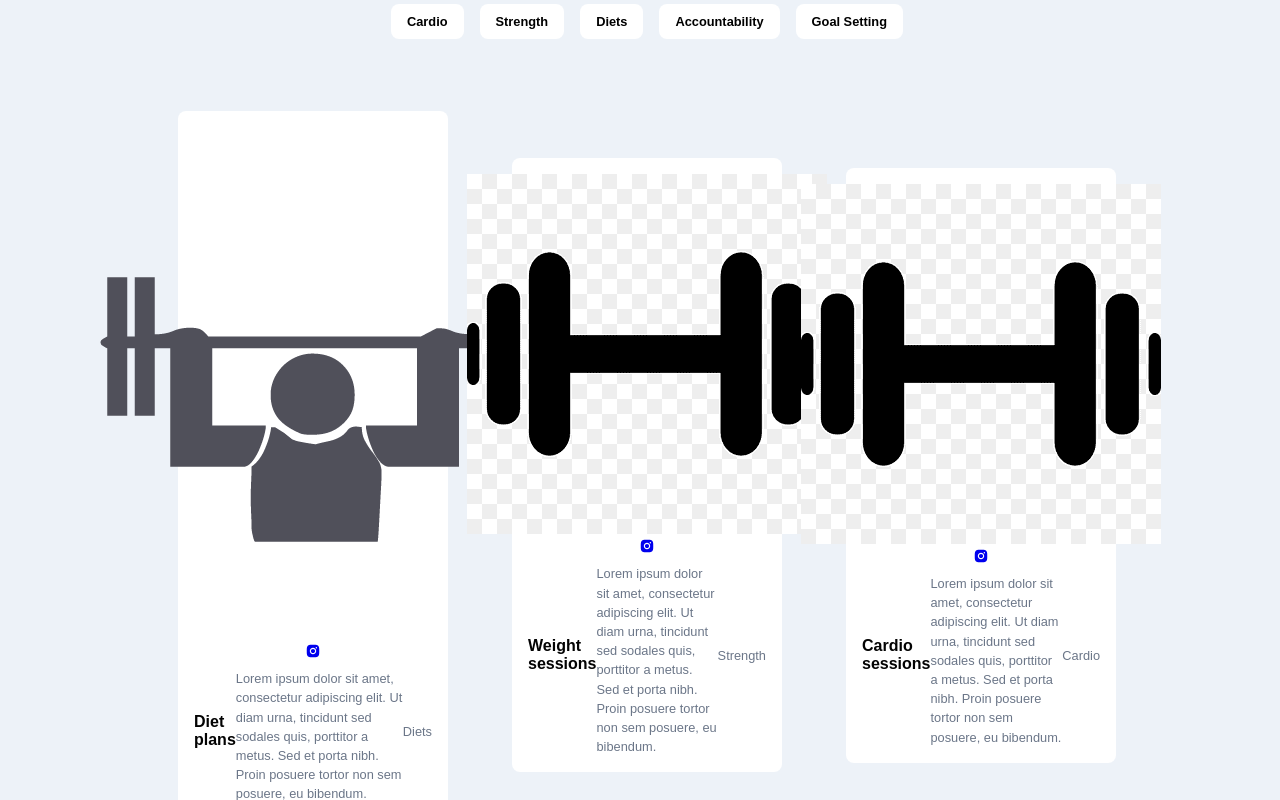
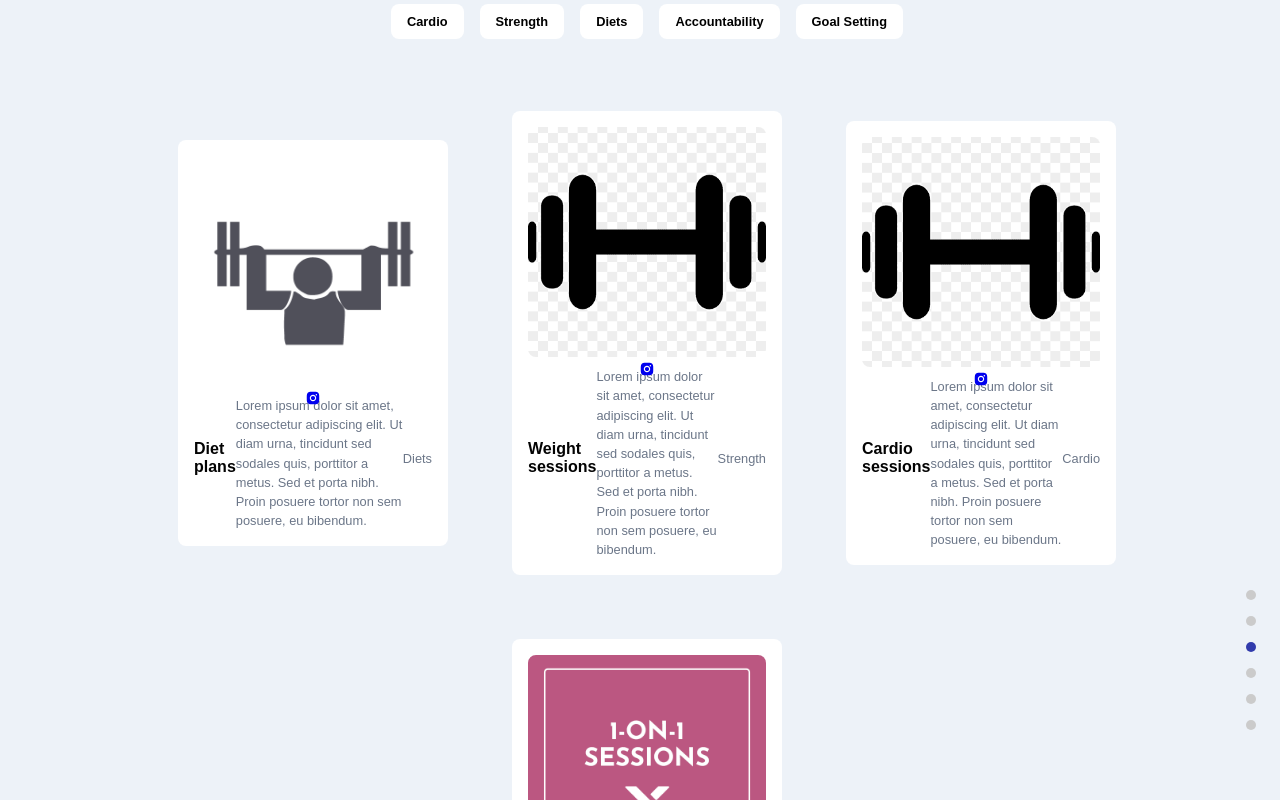
Before and after one commit to LewisMurray00/personal-trainer-webpage, a React (Create React App) app: page / in a window 1280 px wide. Shown: the part 1760-2560 px from the top of the page. Built offline with nearby package versions, Linux system fonts and the light colour scheme.

Commit message:
Added some styling to the images for the work section

```diff
--- a/src/container/Work/Work.scss
+++ b/src/container/Work/Work.scss
@@ -66,3 +66,17 @@
         }
     }
 }
+
+.app__work-img{
+    width: 100%;
+    height: 230px;
+
+    position: relative;
+
+    img{
+        width: 100%;
+        height: 100%;
+        border-radius: 0.5rem;
+        object-fit: cover;
+    }
+}
```
